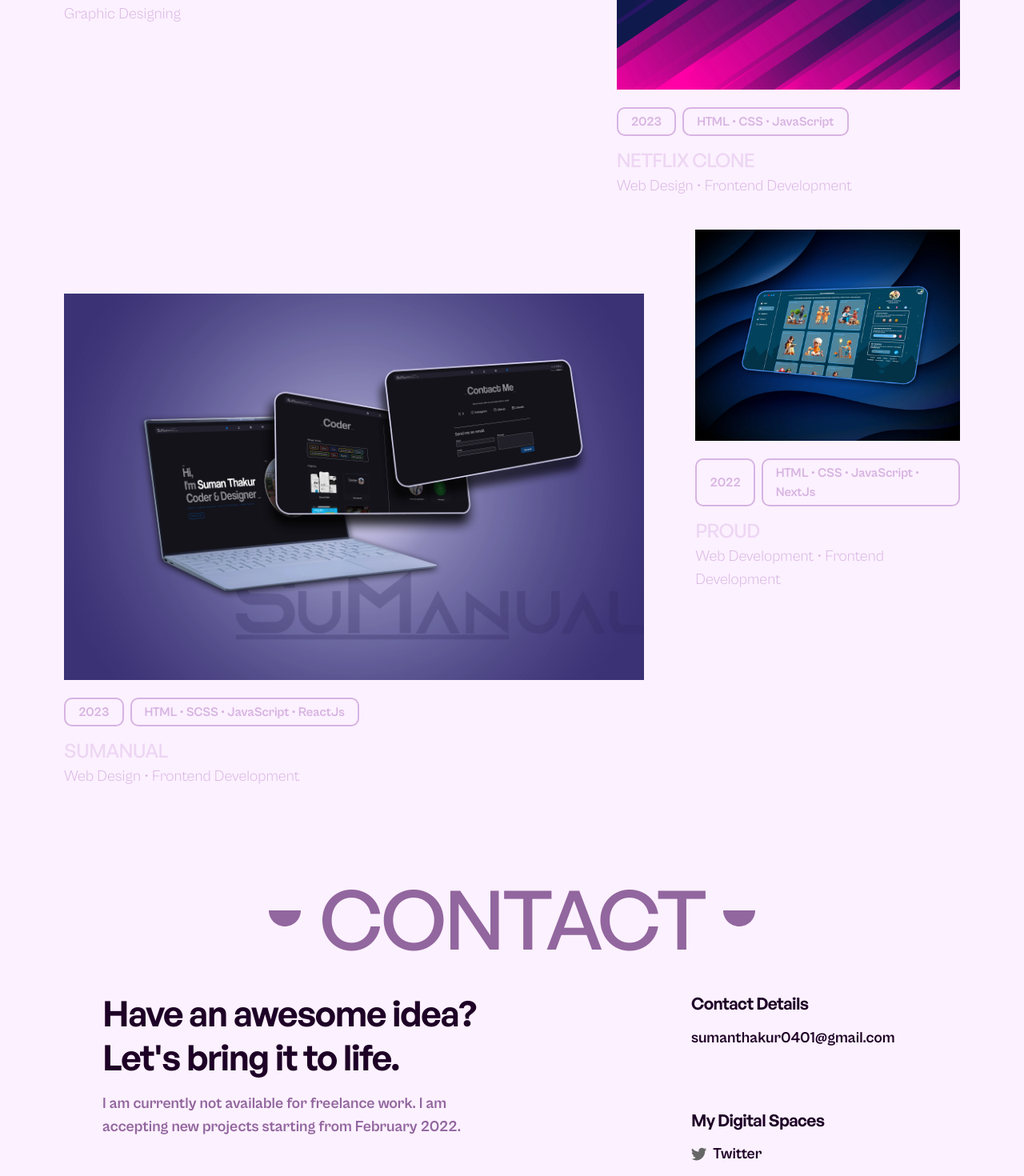
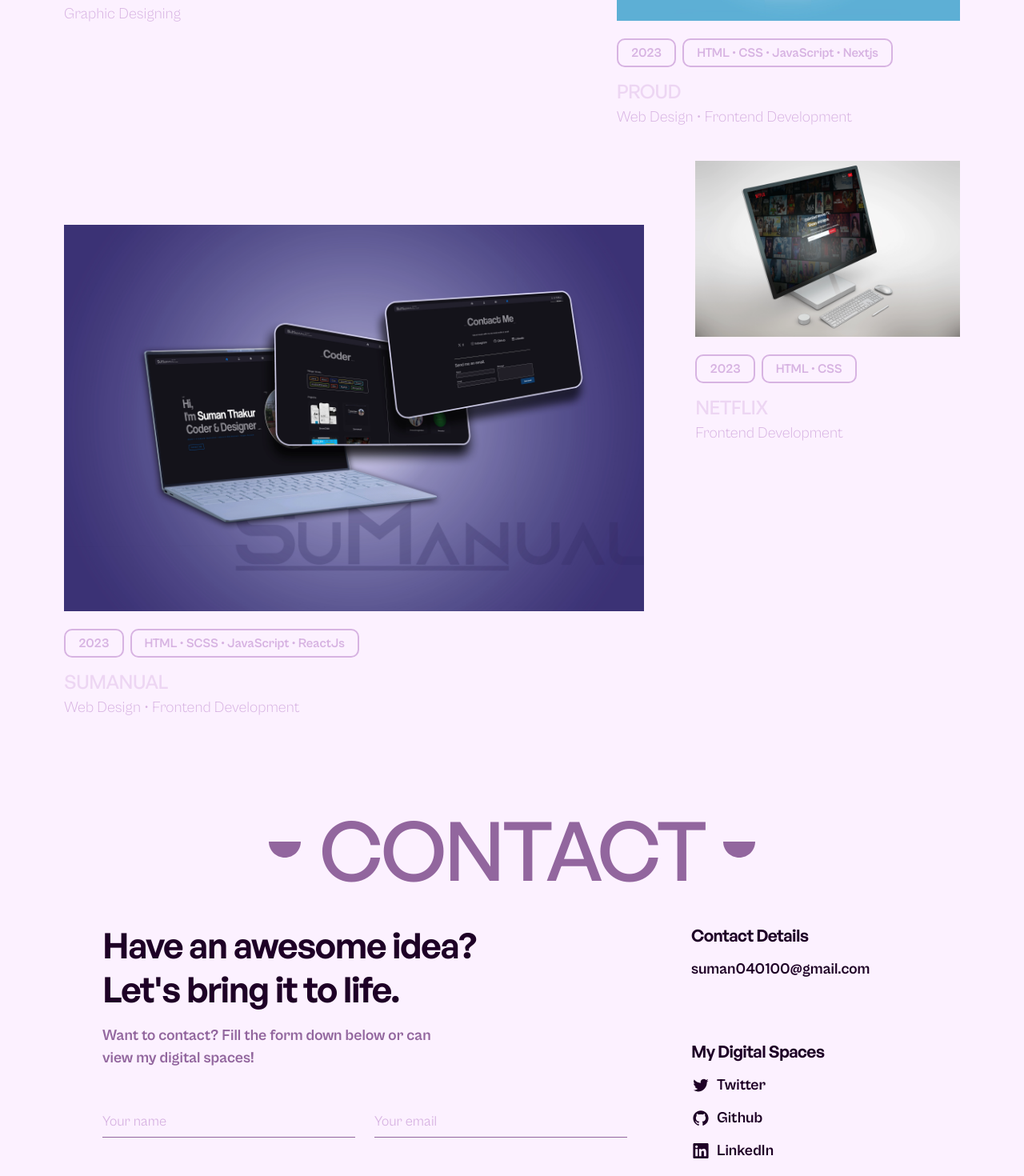
Before and after one commit to sumanthakur0401/portfolio, a React (Vite) app: page / in a window 1280 px wide. Shown: the part 4980-6450 px from the top of the page at 80% size. Built offline with nearby package versions, Linux system fonts and the light colour scheme.

Commit message:
updating thumbnails and links

```diff
--- a/src/components/homepage/Contact.jsx
+++ b/src/components/homepage/Contact.jsx
@@ -49,7 +49,7 @@ export default function Contact() {
             Have an awesome idea? Let&apos;s bring it to life.
           </h3>
           <p ref={body} className="mt-4 max-w-md 2xl:max-w-2xl text-body-2 2xl:text-4xl text-secondary-600 translate-y-10 opacity-0">
-            I am currently not available for freelance work. I am accepting new projects starting from February 2022.
+            Want to contact? Fill the form down below or can view my digital spaces!
           </p>
           <form
             name="contact"
@@ -128,12 +128,12 @@ export default function Contact() {
             <h4 className="text-body-1 2xl:text-4xl font-semibold ">Contact Details</h4>
             <div className="flex flex-col space-y-3 text-body-2 2xl:text-3xl">
               <a
-                href="mailto:hello@huyng.xyz"
+                href="mailto:suman040100@gmail.com"
                 className="group relative w-fit cursor-pointer"
                 target="_blank"
                 rel="noreferrer"
               >
-                <span>sumanthakur0401@gmail.com</span>
+                <span>suman040100@gmail.com</span>
                 <span className="absolute bottom-0 left-0 h-[0.12em] w-0 rounded-full bg-secondary-600 duration-300 ease-in-out group-hover:w-full"></span>
               </a>
 
@@ -148,7 +148,7 @@ export default function Contact() {
               target="_blank"
               rel="noreferrer"
             >
-                <Icon icon="simple-icons:twitter" color="#666" />
+              <Icon icon="simple-icons:twitter" className="text-accent-300 group-hover:text-blue-400 w-6" />
               <div className="relative">
                 <span>Twitter</span>
                 <span className="absolute bottom-0 left-0 h-[0.10em] w-0 rounded-full bg-secondary-600 duration-300 ease-in-out group-hover:w-full"></span>
@@ -160,7 +160,7 @@ export default function Contact() {
               target="_blank"
               rel="noreferrer"
             >
-                <Icon icon="mdi:github" color="#666" />
+              <Icon icon="simple-icons:github" className="text-accent-300 group-hover:text-purple-800 w-6" />
               <div className="relative">
                 <span>Github</span>
                 <span className="absolute bottom-0 left-0 h-[0.10em] w-0 rounded-full bg-secondary-600 duration-300 ease-in-out group-hover:w-full"></span>
@@ -168,14 +168,14 @@ export default function Contact() {
             </a>
             <a
               href=""
-                className="group group flex w-fit items-center space-x-2"
+              className="group flex items-center space-x-2"
               target="_blank"
               rel="noreferrer"
             >
-                <Icon icon="mdi:linkedin" color="#666" />
+              <Icon icon="simple-icons:linkedin" className="text-accent-300 group-hover:text-blue-700 w-6" />
               <div className="relative">
                 <span>LinkedIn</span>
-                  <span className="absolute bottom-0 left-0 h-[0.12em] w-0 rounded-full bg-secondary-600 duration-300 ease-in-out group-hover:w-full"></span>
+                <span className="absolute bottom-0 left-0 h-[0.10em] w-0 rounded-full bg-secondary-600 duration-300 ease-in-out group-hover:w-full"></span>
               </div>
             </a>
 
--- a/src/components/homepage/Works.jsx
+++ b/src/components/homepage/Works.jsx
@@ -20,9 +20,9 @@ export default function Works({ forwardedRef }) {
           <Projects
             link=""
             img={ibgroup}
-            alt="Snowchild website mockup"
+            alt="Snowchild mockup"
             name="SnowChild"
-            type="Web Design • Frontend Development"
+            type="Android Design • Frontend Development"
             year="2022"
             tools="Java • XML • Android Studio"
 
@@ -44,11 +44,11 @@ export default function Works({ forwardedRef }) {
           <Projects
             link=""
             img={acc}
-            alt="Netflix clone"
-            name="Netflix Clone"
+            alt="Proud img"
+            name="Proud"
             type="Web Design • Frontend Development"
             year="2023"
-            tools="HTML • CSS • JavaScript"
+            tools="HTML • CSS • JavaScript • Nextjs"
           />
         </div>
         <div className="col-span-1 h-fit pt-0 md:col-span-8 md:pt-20">
@@ -64,13 +64,13 @@ export default function Works({ forwardedRef }) {
         </div>
         <div className="col-span-1 h-fit md:col-span-4">
         <Projects
-            link="p"
+            link=""
             img={sunnyside}
-            alt="proudproject mockup"
-            name="Proud"
-            type="Web Development • Frontend Development"
-            year="2022"
-            tools="HTML • CSS • JavaScript • NextJs"
+            alt="netflix mockup"
+            name="Netflix"
+            type="Frontend Development"
+            year="2023"
+            tools="HTML • CSS"
           />
 
         </div>
```
Also changed, not shown: src/assets/images/acc-square.webp, src/assets/images/sunnyside-desktop.webp. Lines whose indentation alone changed are shown as unchanged.
